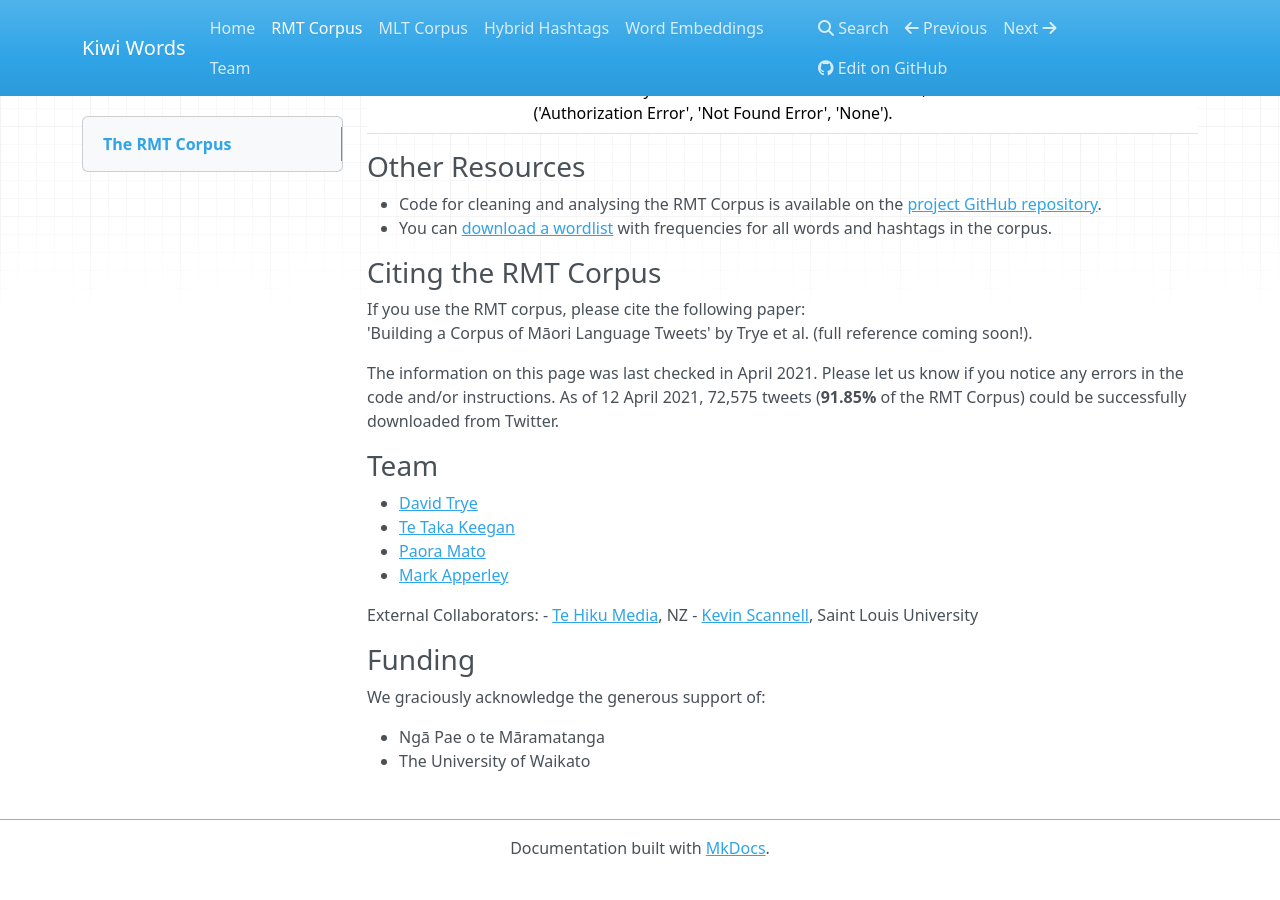
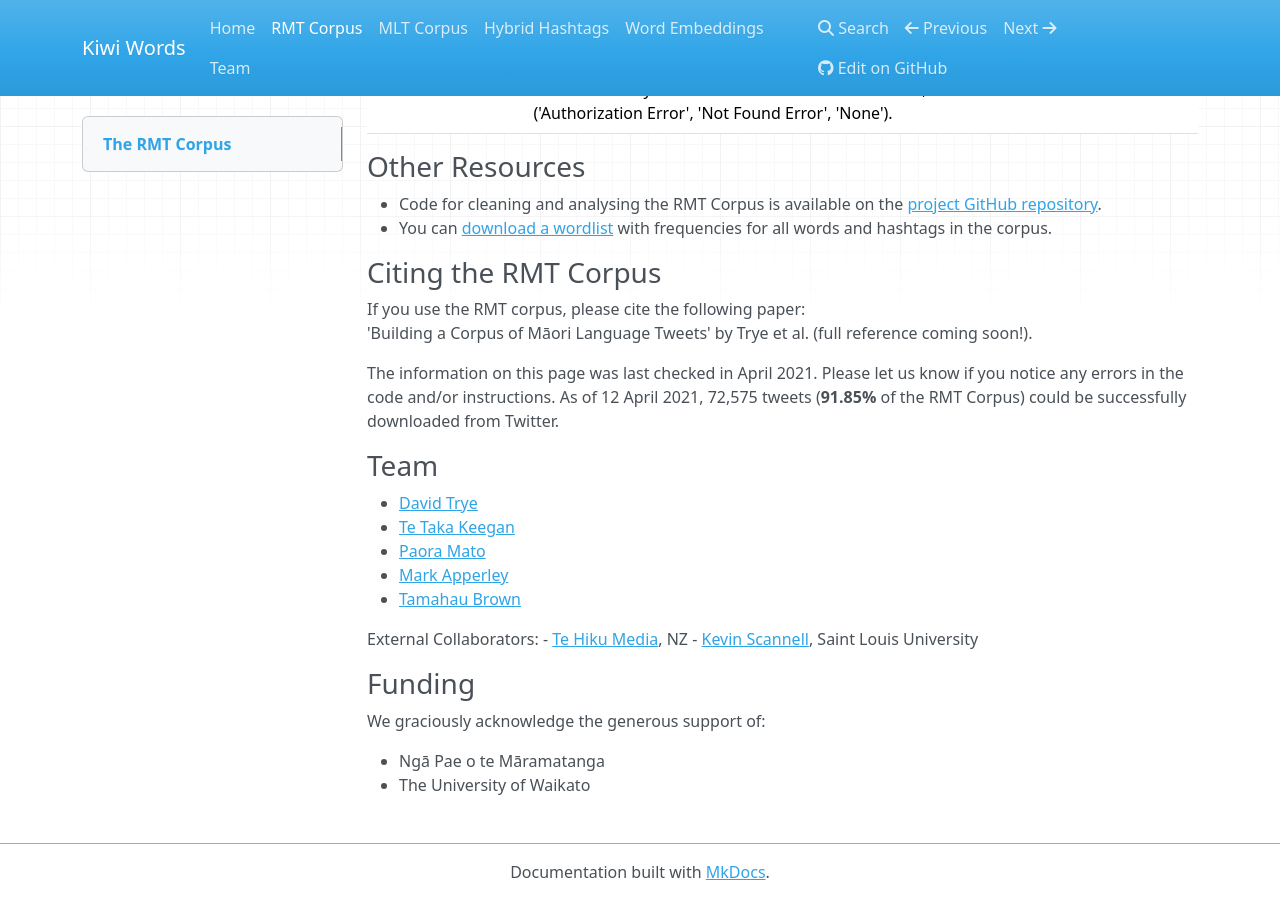
Before and after one commit to Waikato/kiwiwords, an MkDocs documentation site: the page built from docs/rmt_corpus.md, in a window 1280 px wide and 900 px high, scrolled down 2646 px. Built offline with MkDocs 1.6.1, drawn with Linux system fonts in a browser that asks for light colours; nearby versions of some CDN libraries; before the commit the page ends 3522 px from its top, so only the background shows below that.

Commit message:
Update rmt_corpus.md

```diff
--- a/docs/rmt_corpus.md
+++ b/docs/rmt_corpus.md
@@ -85,6 +85,7 @@ As of 12 April 2021, 72,575 tweets (**91.85%** of the RMT Corpus) could be succe
 - [Te Taka Keegan](https://www.cms.waikato.ac.nz/people/tetaka)
 - [Paora Mato](https://www.waikato.ac.nz/staff-profiles/people/pmato)
 - [Mark Apperley](https://www.cms.waikato.ac.nz/people/mapperle)
+- [Tamahau Brown](https://www.linkedin.com/in/tamahau-brown-9287b7139/)
 
 External Collaborators:
 - [Te Hiku Media](https://tehiku.nz/te-hiku-tech/), NZ
```
